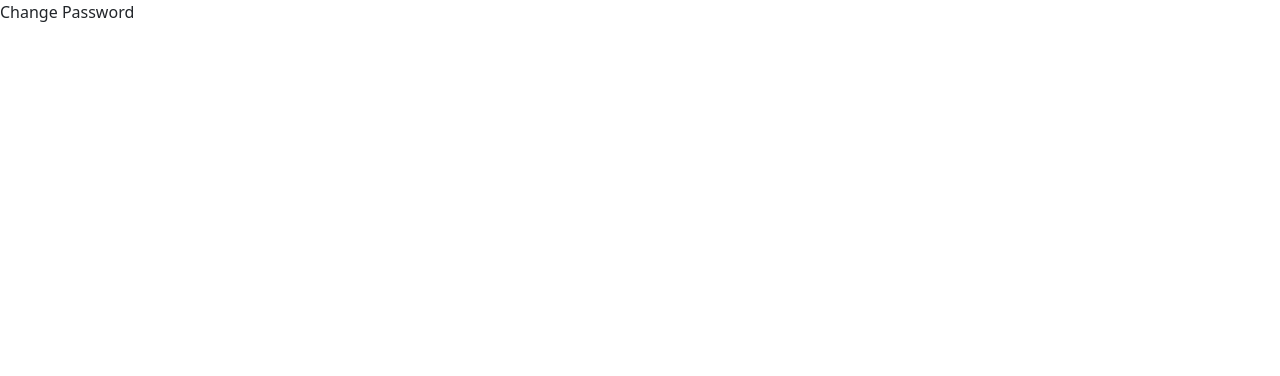
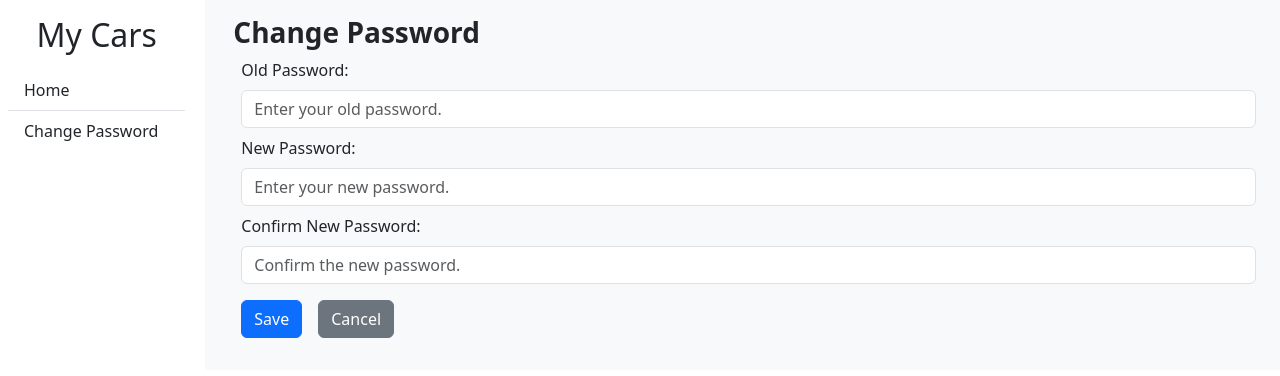
Before and after one commit to elifintizamoglu/vrs-frontend, a React (Create React App) app: page /changePassword in a window 1280 px wide. Shown: the top 376 px of the page. Built offline with nearby package versions, Linux system fonts and the light colour scheme.

Commit message:
Change Password operaiton added

```diff
--- a/src/components/ChangePassword.js
+++ b/src/components/ChangePassword.js
@@ -1,9 +1,103 @@
-import React from 'react'
+import React, { useState } from 'react';
+import LeftNavbar from './LeftNavbar'
+import axios from 'axios';
 
 export default function ChangePassword() {
+
+  const currentUser = JSON.parse(localStorage.getItem('user'));
+
+  const [password, setPassword] = useState({
+    oldPassword: "",
+    newPassword: "",
+    confirmNewPassword: "",
+  })
+  const { oldPassword, newPassword, confirmNewPassword } = password;
+  const [errorMessage, setErrorMessage] = useState('');
+  const [successMessage, setSuccessMessage] = useState('');
+  const OnInputChange = (e) => {
+    setPassword({ ...password, [e.target.name]: e.target.value });
+  }
+  const clearForm = () => {
+    setPassword({
+      oldPassword: "",
+      newPassword: "",
+      confirmNewPassword: "",
+    });
+  };
+
+  const onSubmit = async (e) => {
+    e.preventDefault();
+    if (currentUser.password === oldPassword) {
+      if (newPassword === confirmNewPassword) {
+        const putData = currentUser.userId +"?oldPassword=" + oldPassword + "&newPassword=" + newPassword;
+        await axios.put("http://localhost:8080/user/update/" + putData)
+          .then(() => {
+            setSuccessMessage('Password is successfully changed');
+            setErrorMessage('');
+            clearForm();
+          })
+          .catch((error) => {
+            console.log(error);
+          })
+      } else {
+        setSuccessMessage('');
+        setErrorMessage('Confirmation password is different. Please enter the same password.');
+      }
+    } else {
+      setSuccessMessage('');
+      setErrorMessage('You entered old password wrong. Please check and try again.');
+    }
+
+  };
+
   return (
-    <div>
-      Change Password
+    <div className='row'>
+      <LeftNavbar />
+      <div className='col-md-10 bg-light '>
+        <h3 className='mt-3 ms-3'><b>Change Password</b></h3>
+
+        <form onSubmit={(e) => onSubmit(e)}>
+          <div className='mb-2 px-4'>
+            <label htmlFor='OldPassword' className='form-label'>Old Password:</label>
+            <input type='password'
+              className='form-control'
+              placeholder='Enter your old password.'
+              name='oldPassword'
+              value={oldPassword}
+              onChange={(e) => OnInputChange(e)} />
+          </div>
+          <div className='mb-2 px-4'>
+            <label htmlFor='NewPassword' className='form-label'>New Password:</label>
+            <input type='password'
+              className='form-control'
+              placeholder='Enter your new password.'
+              name='newPassword'
+              value={newPassword}
+              onChange={(e) => OnInputChange(e)} />
+          </div>
+          <div className='mb-3 px-4'>
+            <label htmlFor='ConfirmNewPassword' className='form-label'>Confirm New Password:</label>
+            <input type='password'
+              className='form-control'
+              placeholder='Confirm the new password.'
+              name='confirmNewPassword'
+              value={confirmNewPassword}
+              onChange={(e) => OnInputChange(e)} />
+          </div>
+
+          <div className='mb-3 px-4'>
+            <button type='submit' className='btn btn-primary mb-3 me-3' >Save</button>
+            <button type='cancel' className='btn btn-secondary mb-3' >Cancel</button>
+            {successMessage && <div className="success-message text-center text-success ">{successMessage}</div>}
+            {errorMessage && <div className="error-message text-center text-danger">{errorMessage}</div>}
+          </div>
+        </form>
+
+
+      </div>
     </div>
+
+
+
   )
 }
--- a/src/components/Home.js
+++ b/src/components/Home.js
@@ -1,8 +1,9 @@
-import React, { useState, useEffect } from 'react';
+import React, { useState } from 'react';
 import { Link } from 'react-router-dom';
 import { FontAwesomeIcon } from '@fortawesome/react-fontawesome';
 import { faTrash, faPenToSquare } from '@fortawesome/free-solid-svg-icons';
 import axios from 'axios';
+import LeftNavbar from './LeftNavbar';
 
 export default function Home() {
 
@@ -22,10 +23,6 @@ export default function Home() {
 
   const [cars, setCars] = useState(JSON.parse(localStorage.getItem('cars')) || []);
   getCars();
-
-  // useEffect(() => {
-  //   console.log(cars);
-  // }, [cars]);
 
   const carTable = () => cars.map((car, index) => (
     <tr key={index}>
@@ -66,16 +63,7 @@ export default function Home() {
 
       <div className='row'>
 
-
-        <div className='col-md-2 align-self-start  mt-3'>
-          <h5 className='text-center'>My Cars</h5>
-          <ul className="list-group list-group-flush text-left p-2">
-            <li className="list-group-item"><Link to={"/home"} className='text-decoration-none text-dark'>Home</Link></li>
-            <li className="list-group-item"><Link to={"/changePassword"} className='text-decoration-none text-dark'>Change Password</Link></li>
-          </ul>
-        </div>
-
-
+        < LeftNavbar />
 
         <div className='col-md-10 bg-light '>
           <h2 className='mt-3 ms-3 display-3'>My Cars</h2>
--- /dev/null
+++ b/src/components/LeftNavbar.js
@@ -0,0 +1,17 @@
+import React from 'react'
+import { Link } from 'react-router-dom';
+
+export default function LeftNavbar() {
+    return (
+
+        <div className='col-md-2 align-self-start  mt-3'>
+            <h2 className='text-center'>My Cars</h2>
+            <ul className="list-group list-group-flush text-left p-2">
+                <li className="list-group-item"><Link to={"/home"} className='text-decoration-none text-dark'>Home</Link></li>
+                <li className="list-group-item"><Link to={"/changePassword"} className='text-decoration-none text-dark'>Change Password</Link></li>
+            </ul>
+        </div>
+
+
+    )
+}
```
